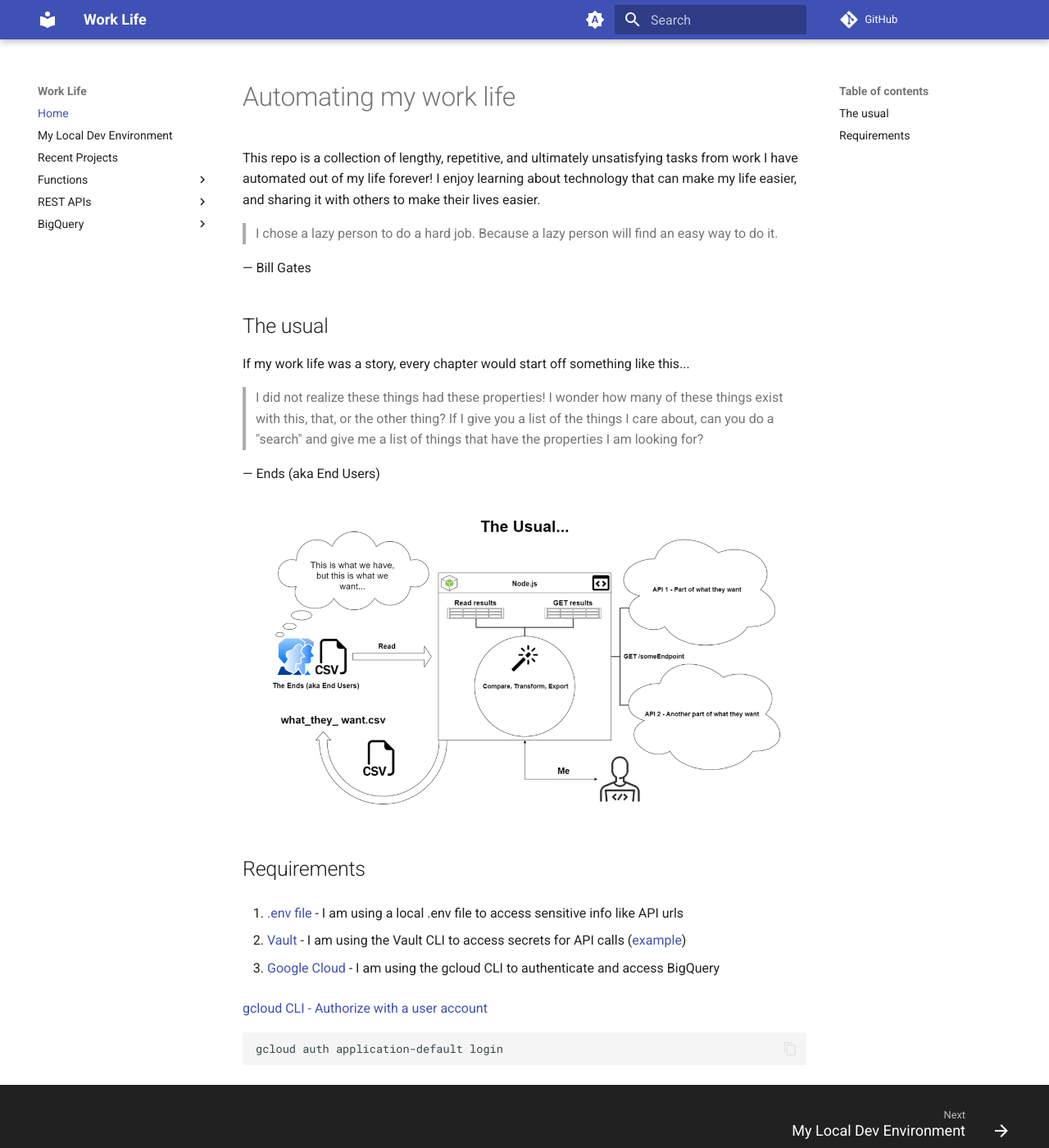
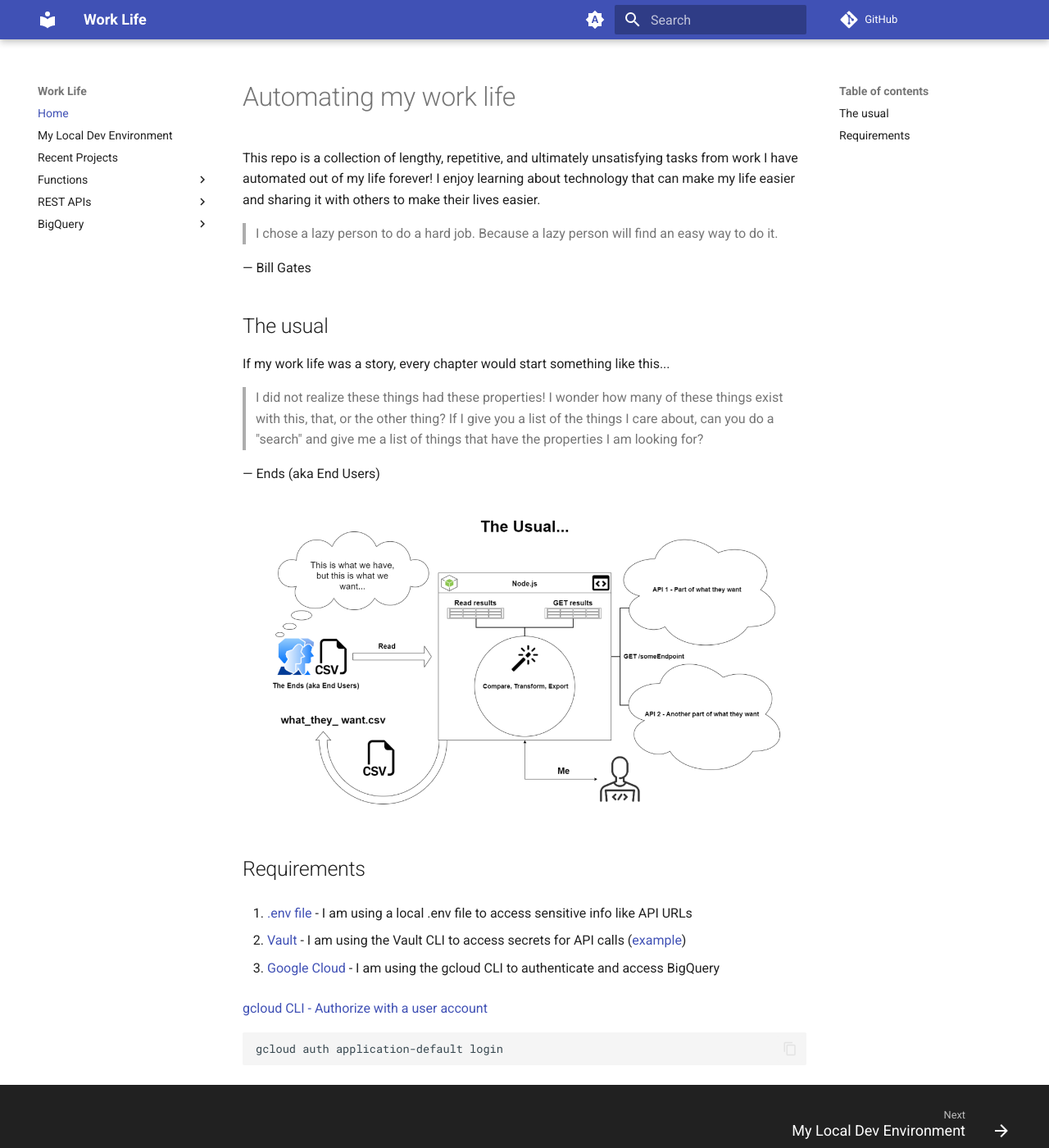
Before and after one commit to mshuber1981/work-life, an MkDocs documentation site: the page built from docs/index.md, in a window 1280 px wide and 1400 px high. Shown: the whole window at 82% size. Built offline with MkDocs 1.6.1 and Material for MkDocs 9.7.7, drawn with Linux system fonts in a browser that asks for light colours; comment, search, counter and statistics services are not loaded.

Commit message:
Fixing spelling/grammer mistakes

```diff
--- a/docs/index.md
+++ b/docs/index.md
@@ -1,6 +1,6 @@
 # Automating my work life
 
-This repo is a collection of lengthy, repetitive, and ultimately unsatisfying tasks from work I have automated out of my life forever! I enjoy learning about technology that can make my life easier, and sharing it with others to make their lives easier.
+This repo is a collection of lengthy, repetitive, and ultimately unsatisfying tasks from work I have automated out of my life forever! I enjoy learning about technology that can make my life easier and sharing it with others to make their lives easier.
 
 > I chose a lazy person to do a hard job. Because a lazy person will find an easy way to do it.
 
@@ -8,7 +8,7 @@ This repo is a collection of lengthy, repetitive, and ultimately unsatisfying ta
 
 ## The usual
 
-If my work life was a story, every chapter would start off something like this...
+If my work life was a story, every chapter would start something like this...
 
 > I did not realize these things had these properties! I wonder how many of these things exist with this, that, or the other thing? If I give you a list of the things I care about, can you do a "search" and give me a list of things that have the properties I am looking for?
 
@@ -18,7 +18,7 @@ If my work life was a story, every chapter would start off something like this..
 
 ## Requirements
 
-1. [.env file](https://github.com/motdotla/dotenv) - I am using a local .env file to access sensitive info like API urls
+1. [.env file](https://github.com/motdotla/dotenv) - I am using a local .env file to access sensitive info like API URLs
 
 2. [Vault](https://developer.hashicorp.com/vault/downloads) - I am using the Vault CLI to access secrets for API calls ([example](https://github.com/mshuber1981/work-life/blob/main/present/functions/Auth.js#L12))
 
```
Also changed, not shown: docs/devEnv.md (+1 -1 lines), docs/functions/general.md (+1 -1 lines), docs/rest/index.md (+2 -2 lines).
